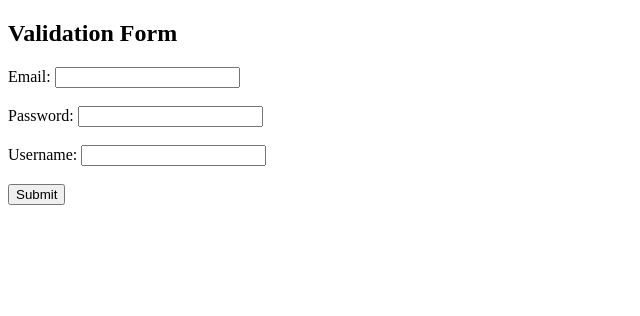
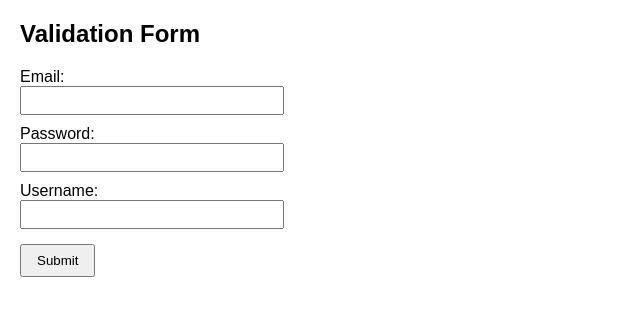
Before and after one commit to Sudhanva-S-Bhat/FORMValidation, a plain HTML site: page index.html in a window 1280 px wide. Shown: the whole page, without its empty margins (0-640 px from the left). Drawn offline with Linux system fonts and the light colour scheme.

Commit message:
index.html

```diff
--- a/index.html
+++ b/index.html
@@ -3,33 +3,58 @@
 <head>
     <meta charset="UTF-8">
     <meta name="viewport" content="width=device-width, initial-scale=1.0">
-    <title>Simple Form Validation</title>
+    <title>Form Validation</title>
     <style>
+        body {
+            font-family: Arial, sans-serif;
+            margin: 20px;
+        }
+
+        label {
+            display: block;
+            margin-top: 10px;
+        }
+
+        input {
+            padding: 5px;
+            width: 250px;
+        }
+
         .error {
             color: red;
+            font-size: 0.9em;
         }
+
         .valid {
             color: green;
+            font-size: 0.9em;
+        }
+
+        button {
+            margin-top: 15px;
+            padding: 7px 15px;
         }
     </style>
 </head>
 <body>
     <h2>Validation Form</h2>
-    <form id="myForm">
+    <form id="myform">
         <label for="email">Email:</label>
         <input type="email" id="email" name="email" required>
         <span id="emailFeedback" class="error"></span>
-        <br><br>
+
         <label for="password">Password:</label>
         <input type="password" id="password" name="password" required>
         <span id="passwordFeedback" class="error"></span>
-        <br><br>
+
         <label for="username">Username:</label>
         <input type="text" id="username" name="username" required>
         <span id="usernameFeedback" class="error"></span>
-        <br><br>
+
+        <br>
         <button type="submit">Submit</button>
     </form>
+
     <script src="validation.js"></script>
 </body>
 </html>
```
